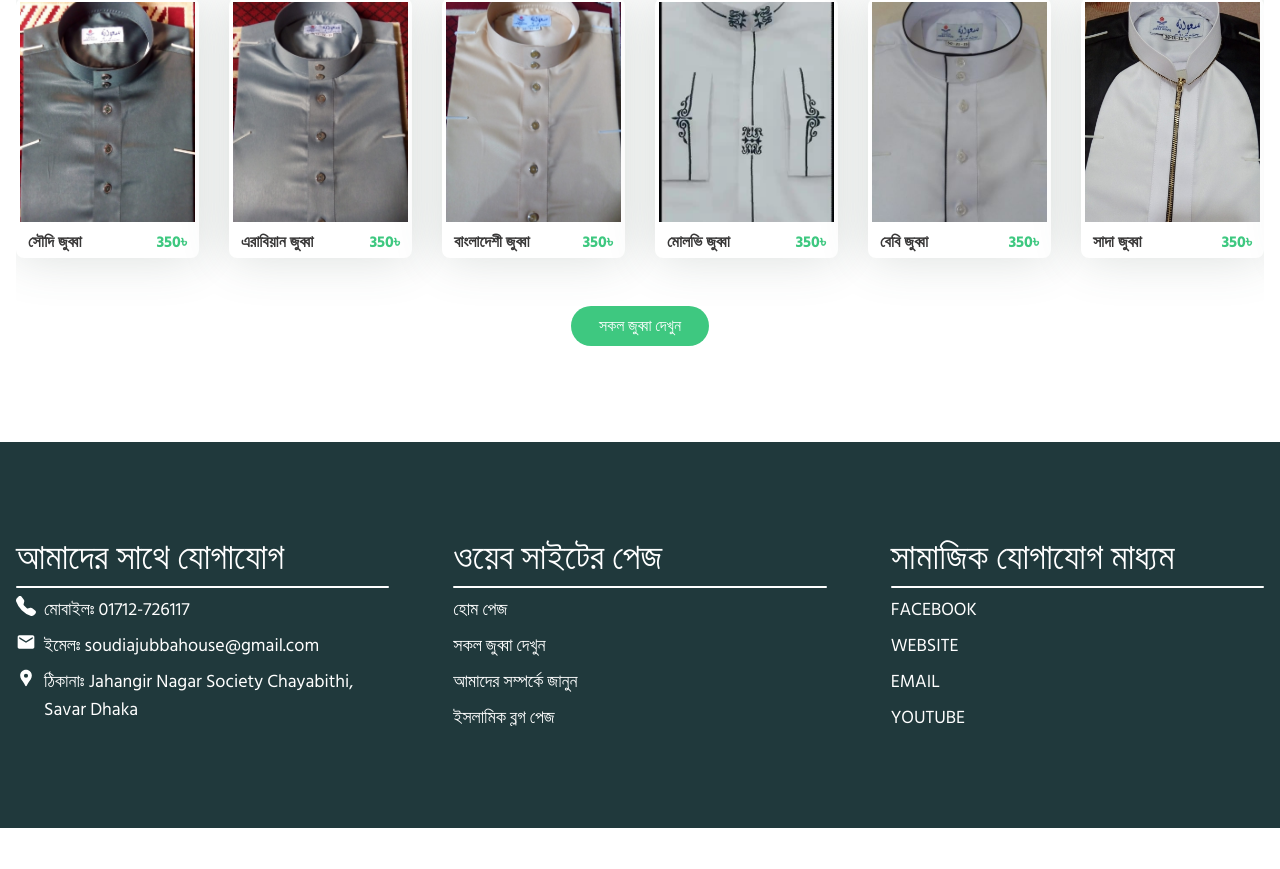
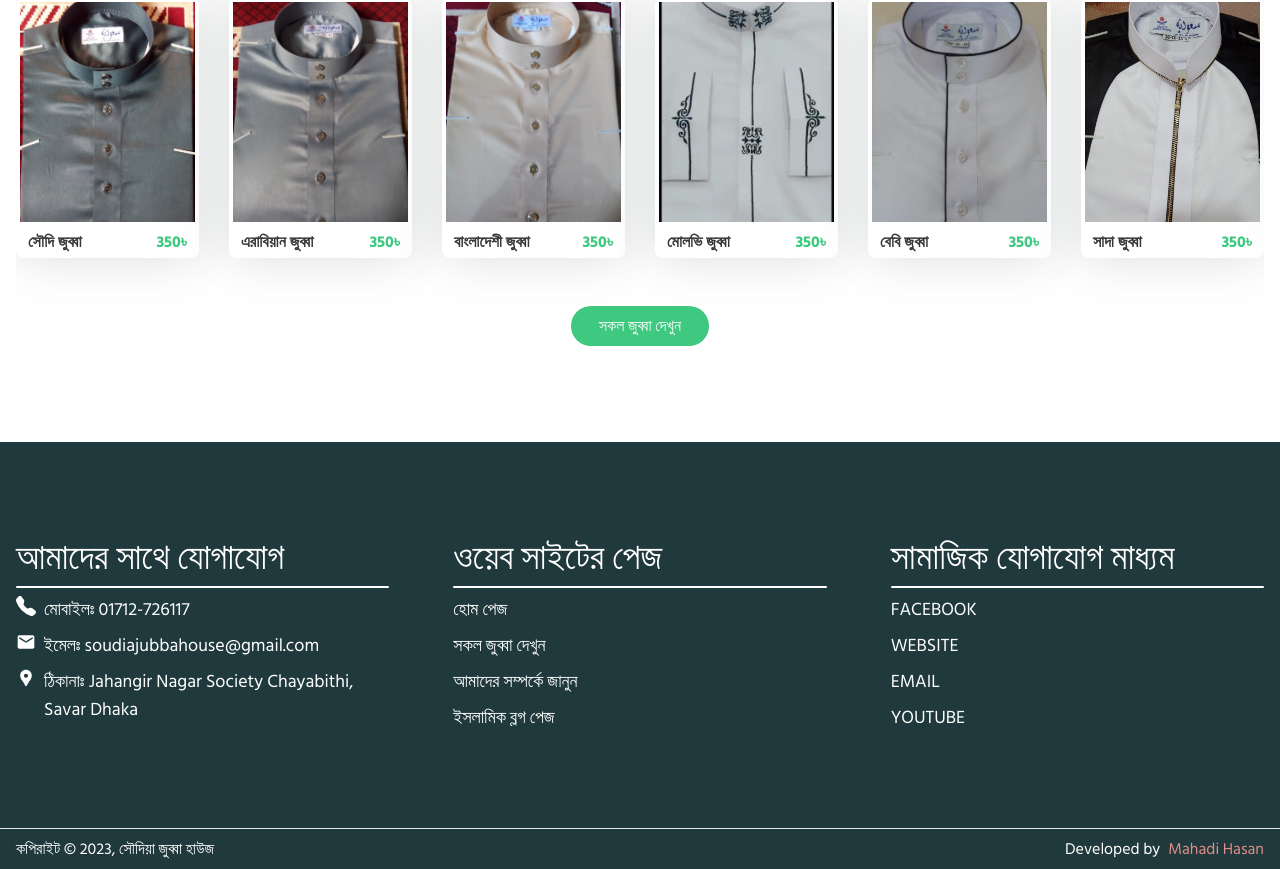
Before and after one commit to mahadidev/jubba-store, a Next.js app: page / in a window 1280 px wide. Shown: the part 1758-2627 px from the top of the page. Before the commit the page ends 2586 px from the top, so only its background shows below. Built offline with nearby package versions, Linux system fonts and the light colour scheme.

Commit message:
Add Copyright Text

```diff
--- a/src/app/head.tsx
+++ b/src/app/head.tsx
@@ -3,7 +3,15 @@ export default function Head() {
     <>
       <title>{`${process.env.NEXT_PUBLIC_APP_TITLE} | Online Jubba Store`}</title>
       <meta content="width=device-width, initial-scale=1" name="viewport" />
-      <meta name="description" content="Generated by create next app" />
+      <meta
+        name="description"
+        content="Soudia Jubba House | সৌদিয়া জুব্বা হাউজ | সৌদি জুব্বা অতুলনীয় ডিজাইনের দেশ ও দেশের বাইরে সরবরাহ করি।"
+      />
+      <meta
+        name="keywords"
+        content="Soudia, Jubba, Bangla, Bangladeshi, Bd, Dhaka, House, জুব্বা, বাংলাদেশ, বাংলা, হাউজ, সৌদিয়া জুব্বা হাউজ, ইসলামিক, পোশাক, পাঞ্জাবি, সুন্নতি,"
+      />
+      <meta name="author" content="Soudia Jubba House" />
       <link rel="icon" href="/favicon.ico" />
     </>
   );
--- a/src/app/layout.tsx
+++ b/src/app/layout.tsx
@@ -1,5 +1,5 @@
 "use client";
-import { Footer, Header } from "@/components";
+import { Copyright, Footer, Header } from "@/components";
 import "./globals.css";
 import { Hind_Siliguri } from "@next/font/google";
 
@@ -20,6 +20,7 @@ export default function RootLayout({
         <Header />
         {children}
         <Footer />
+        <Copyright />
       </body>
     </html>
   );
--- /dev/null
+++ b/src/components/copyright/index.tsx
@@ -0,0 +1,26 @@
+import Link from "next/link";
+import React from "react";
+
+const Copyright = () => {
+  return (
+    <div className="w-full py-2 bg-primary border-t">
+      <div className="container">
+        <div className="flex flex-col sm:flex-row justify-between">
+          <p className="text-white">কপিরাইট © 2023, সৌদিয়া জুব্বা হাউজ</p>
+          <p className="text-white">
+            Developed by
+            <Link
+              className="ml-2 text-red"
+              href="https://mahadidev.vercel.app/"
+              target="_blank"
+            >
+              Mahadi Hasan
+            </Link>
+          </p>
+        </div>
+      </div>
+    </div>
+  );
+};
+
+export default Copyright;
--- a/src/components/index.tsx
+++ b/src/components/index.tsx
@@ -7,3 +7,4 @@ export { default as Intro } from "./intro";
 export { default as Popular } from "./popular";
 export { default as Product } from "./product";
 export { default as Footer } from "./footer";
+export { default as Copyright } from "./copyright";
```
